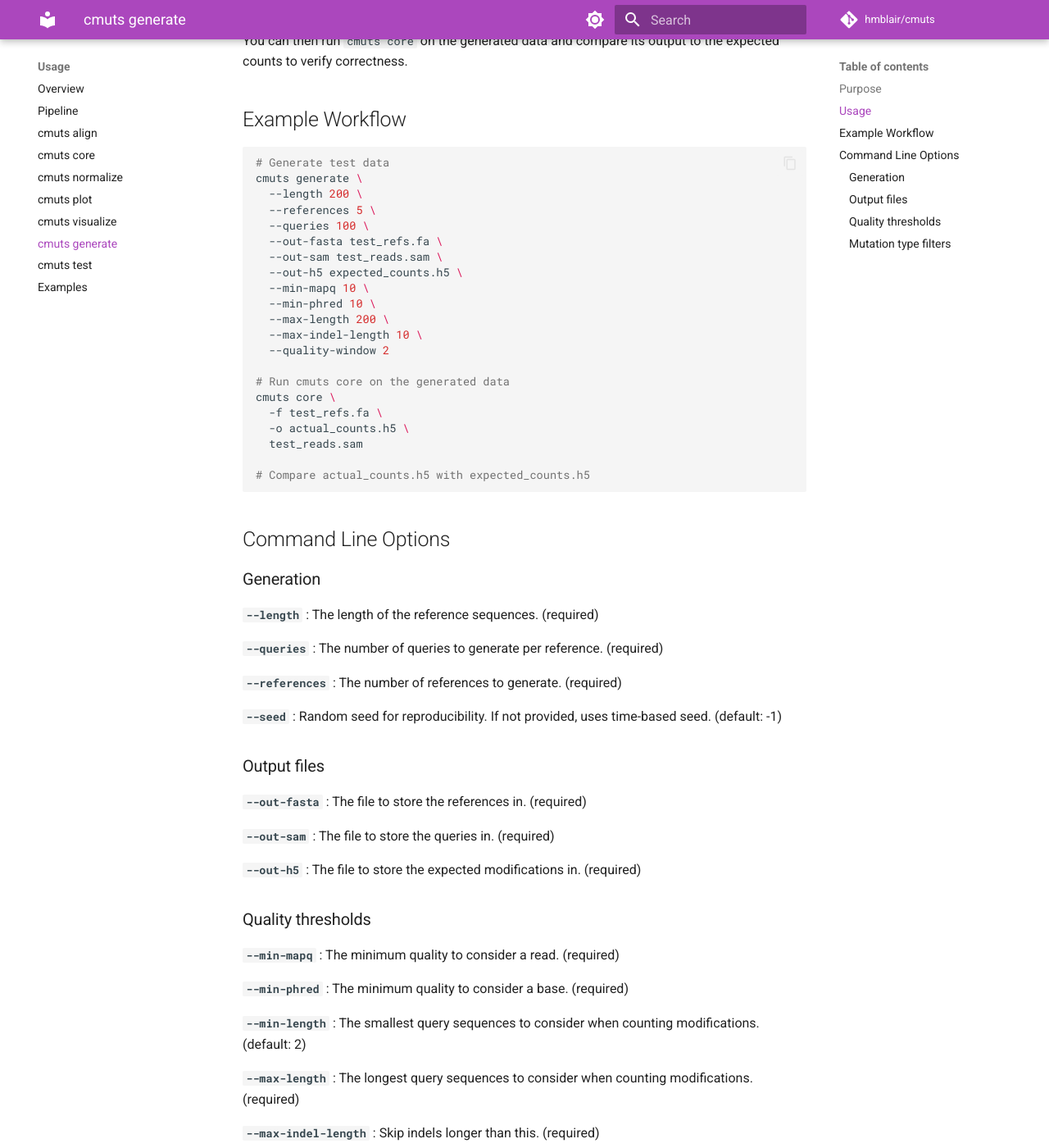
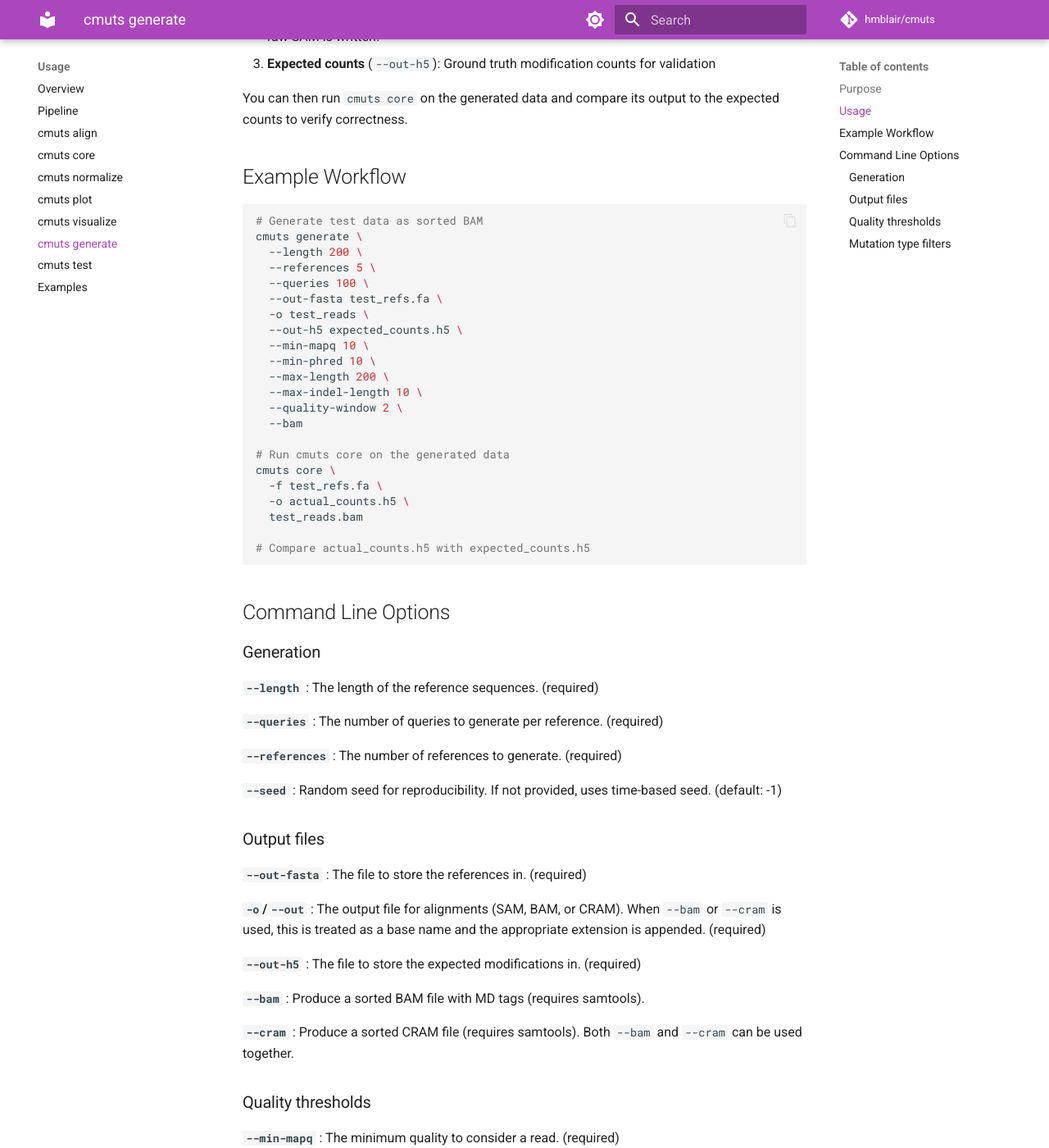
Before and after one commit to hmblair/cmuts, an MkDocs documentation site: the page built from docs/usage/cmuts-generate.md, in a window 1280 px wide and 1400 px high, scrolled down 867 px. Shown: the whole window at 82% size. Built offline with MkDocs 1.6.1 and Material for MkDocs 9.7.7, drawn with Linux system fonts in a browser that asks for light colours; comment, search, counter and statistics services are not loaded; some of the changed text lies outside the part shown.

Commit message:
Add --bam and --cram flags to cmuts generate
Adds a wrapper script (cmuts-generate) that calls the C++ binary and
post-processes with samtools to produce sorted BAM and/or CRAM. Renames
--out-sam to -o/--out and makes the C++ binary internal. Updates tests,
profile script, and docs.

Co-Authored-By: Claude Opus 4.6 <noreply@anthropic.com>

````diff
--- a/CMakeLists.txt
+++ b/CMakeLists.txt
@@ -15,7 +15,7 @@ endif()
 
 project(cmuts LANGUAGES C CXX)
 set(CORE "cmuts-core")
-set(TESTS "cmuts-generate-tests")
+set(TESTS "_cmuts-generate-tests")
 
 # set(CMAKE_C_FLAGS "${CMAKE_C_FLAGS} -march=native")
 # set(CMAKE_CXX_FLAGS "${CMAKE_CXX_FLAGS} -march=native")
--- a/docs/usage/cmuts-generate.md
+++ b/docs/usage/cmuts-generate.md
@@ -12,19 +12,20 @@ cmuts generate \
   --references 10 \
   --queries 50 \
   --out-fasta references.fa \
-  --out-sam alignments.sam \
+  -o alignments \
   --out-h5 expected.h5 \
   --min-mapq 10 \
   --min-phred 10 \
   --max-length 100 \
   --max-indel-length 10 \
-  --quality-window 2
+  --quality-window 2 \
+  --bam
 ```
 
 This generates:
 
 1. **Reference sequences** (`--out-fasta`): Random nucleotide sequences of the specified length
-2. **Aligned reads** (`--out-sam`): Simulated alignments with random modifications
+2. **Aligned reads** (`-o`/`--out`): Simulated alignments with random modifications. Use `--bam` and/or `--cram` to produce sorted BAM/CRAM files (requires samtools). Without either flag, raw SAM is written.
 3. **Expected counts** (`--out-h5`): Ground truth modification counts for validation
 
 You can then run `cmuts core` on the generated data and compare its output to the expected counts to verify correctness.
@@ -32,25 +33,26 @@ You can then run `cmuts core` on the generated data and compare its output to th
 ## Example Workflow
 
 ```bash
-# Generate test data
+# Generate test data as sorted BAM
 cmuts generate \
   --length 200 \
   --references 5 \
   --queries 100 \
   --out-fasta test_refs.fa \
-  --out-sam test_reads.sam \
+  -o test_reads \
   --out-h5 expected_counts.h5 \
   --min-mapq 10 \
   --min-phred 10 \
   --max-length 200 \
   --max-indel-length 10 \
-  --quality-window 2
+  --quality-window 2 \
+  --bam
 
 # Run cmuts core on the generated data
 cmuts core \
   -f test_refs.fa \
   -o actual_counts.h5 \
-  test_reads.sam
+  test_reads.bam
 
 # Compare actual_counts.h5 with expected_counts.h5
 ```
@@ -73,9 +75,13 @@ cmuts core \
 
 **`--out-fasta`** : The file to store the references in. (required)
 
-**`--out-sam`** : The file to store the queries in. (required)
+**`-o`/`--out`** : The output file for alignments (SAM, BAM, or CRAM). When `--bam` or `--cram` is used, this is treated as a base name and the appropriate extension is appended. (required)
 
 **`--out-h5`** : The file to store the expected modifications in. (required)
+
+**`--bam`** : Produce a sorted BAM file with MD tags (requires samtools).
+
+**`--cram`** : Produce a sorted CRAM file (requires samtools). Both `--bam` and `--cram` can be used together.
 
 
 ### Quality thresholds
````
Also changed, not shown: CHANGELOG.md (+19 -0 lines), 6 other files.
